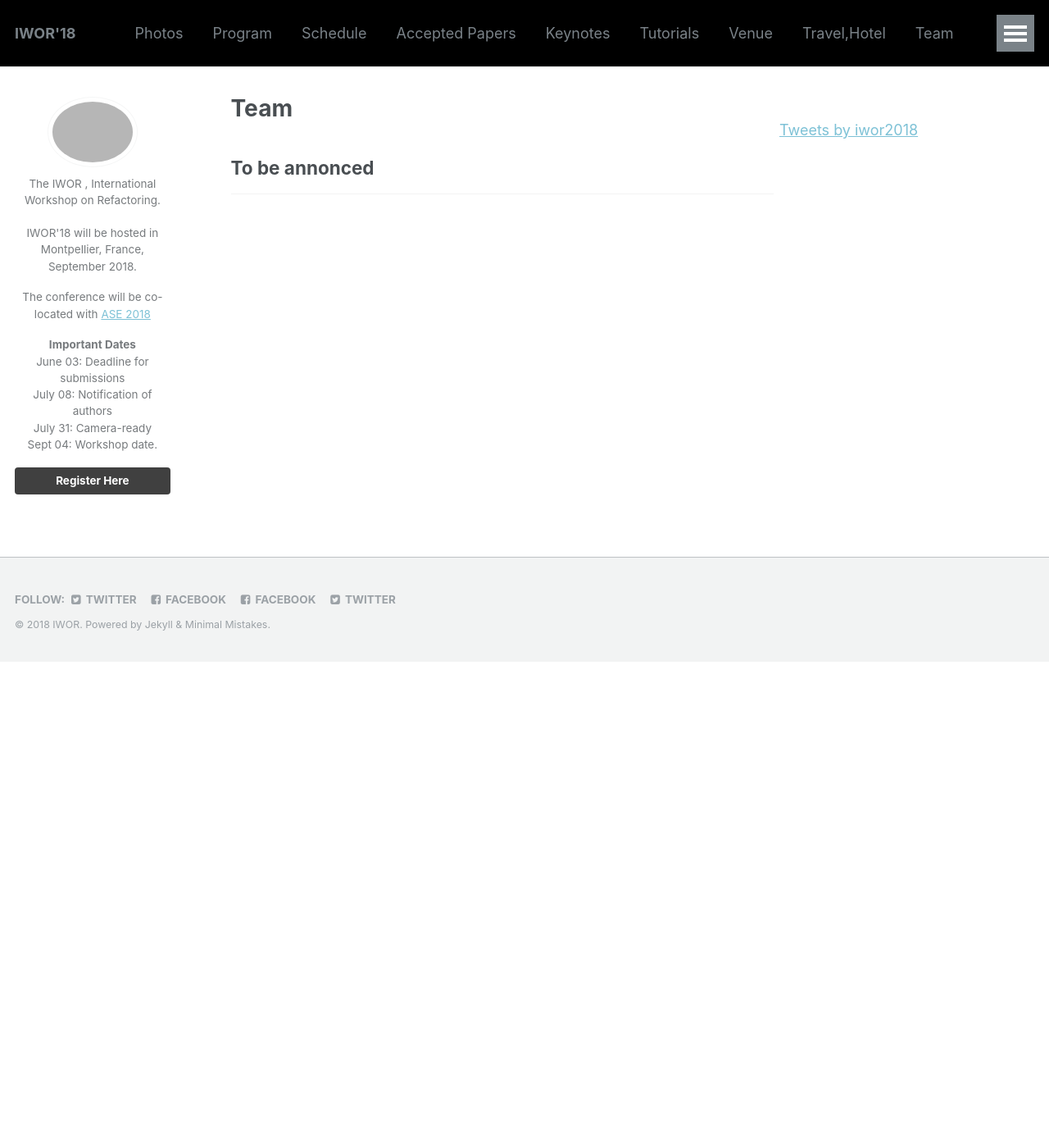
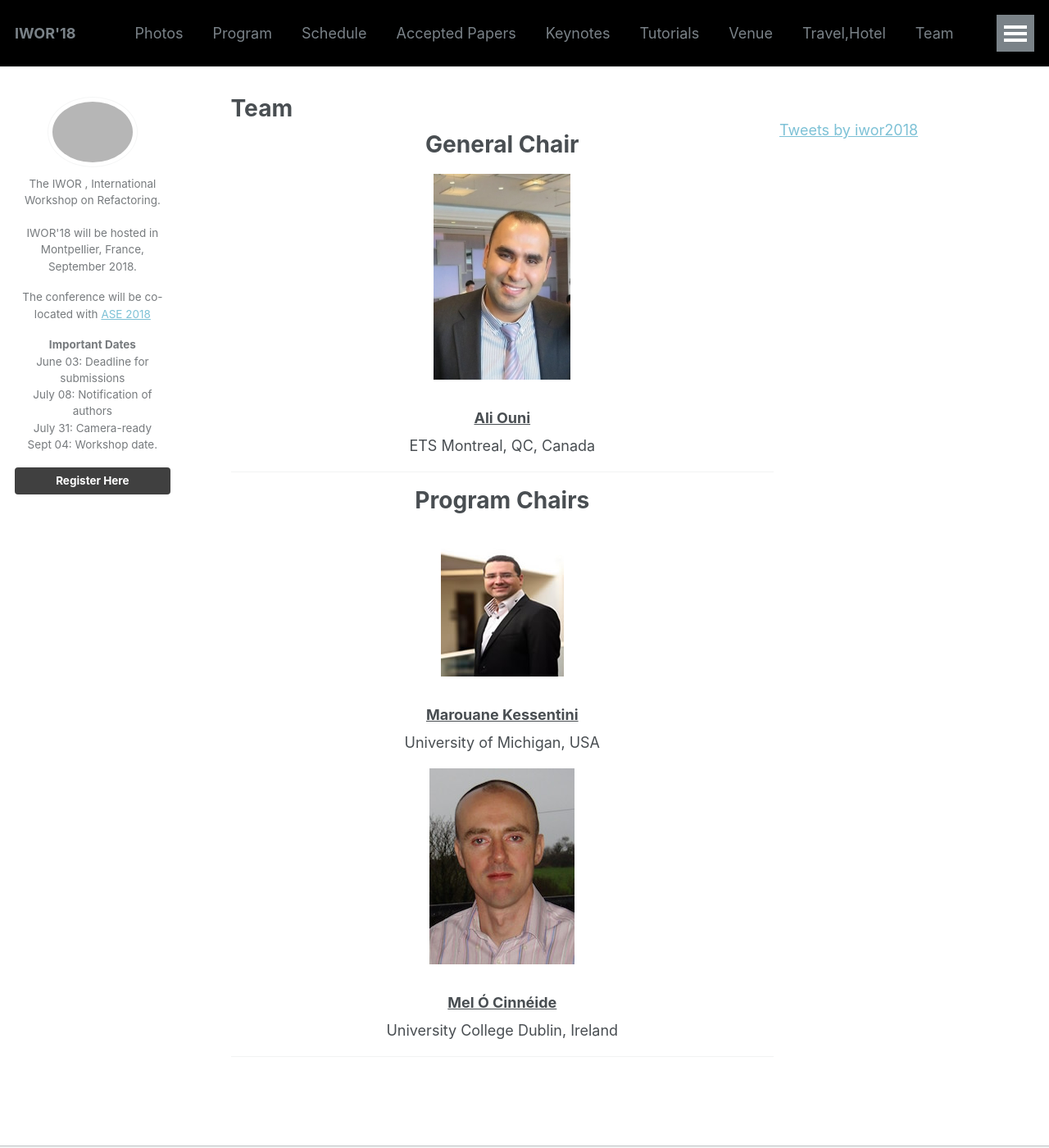
Before and after one commit to iwor/iwor2018, a Jekyll site: the page built from team/index.md, in a window 1280 px wide and 1400 px high. Shown: the whole window at 82% size. Built offline with Jekyll 4.4.1, drawn with Linux system fonts in a browser that asks for light colours; comment, search, counter and statistics services are not loaded.

Commit message:
Progress...(8)

```diff
--- a/team/index.md
+++ b/team/index.md
@@ -3,6 +3,25 @@ layout: archive
 author_profile: true
 title: "Team"
 ---
-## To be annonced
+
+<link rel="stylesheet" href="../css/organization.css">
+
+<h1 style="text-align: center;" markdown="1">General Chair</h1>
+
+![image-center](../images/ouni.jpg ){: .align-center}
+<h3 class="person" markdown="1"><a href="http://ouniali.github.io/" target="_blank">Ali Ouni</a></h3>
+<center>ETS Montreal, QC, Canada</center>
 
 ---
+
+<h1 style="text-align: center;" markdown="1">Program Chairs</h1>
+
+![image-center](../images/MarouaneIm.jpg){: .align-center}
+<h3 class="person" markdown="1"><a href="http://www-personal.umd.umich.edu/~marouane/" target="_blank">Marouane Kessentini</a></h3>
+<center>University of Michigan, USA</center>
+
+![image-center](../images/M.OCinneide.jpeg){: .align-center}
+<h3 class="person" markdown="1"><a href="https://www.cs.ucd.ie/AcademicProfile/Mel_O_Cinneide/" target="_blank">Mel Ó Cinnéide</a></h3>
+<center>University College Dublin, Ireland</center>
+
+---
```
Also changed, not shown: 2 other files.
